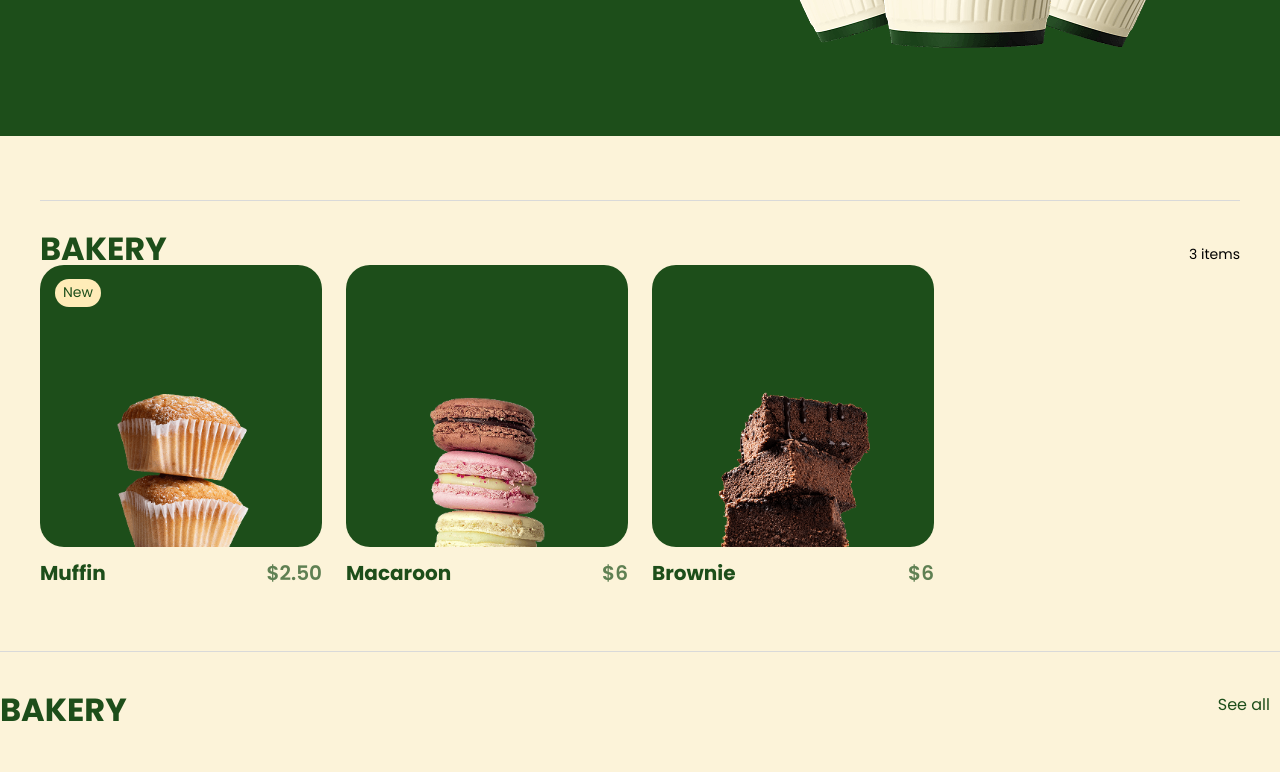
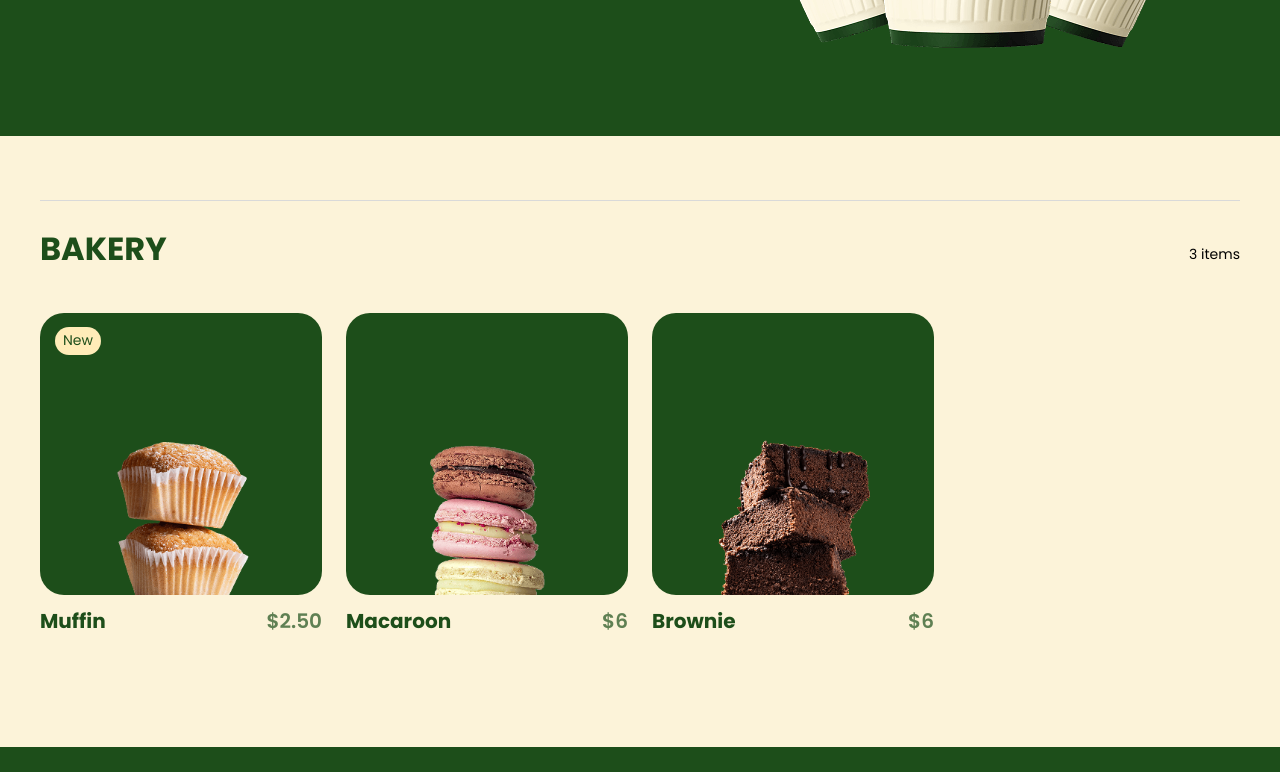
Before and after one commit to amelie-pierce/huu-thien-project-one, a Next.js app: page /menu/bakery in a window 1280 px wide. Shown: the part 500-1272 px from the top of the page. Built offline with nearby package versions, Linux system fonts and the light colour scheme.

Commit message:
feat: Using pagination in product list

```diff
--- a/src/app/(shop)/menu/[category]/category.module.scss
+++ b/src/app/(shop)/menu/[category]/category.module.scss
@@ -1,3 +1,10 @@
 .container {
   padding-block: spacing(64);
+  display: flex;
+  flex-direction: column;
+  gap: spacing(48);
+
+  @media screen and (min-width: 601px) and (max-width: 1024px) {
+    gap: spacing(24);
+  }
 }
--- a/src/app/(shop)/menu/[category]/page.tsx
+++ b/src/app/(shop)/menu/[category]/page.tsx
@@ -1,7 +1,6 @@
-import { Container, SectionHeading } from "@/components/ui";
+import { Container, Pagination, SectionHeading, clampPage } from "@/components/ui";
 import { getCategories, getCategory, getProducts } from "@/features/catalog/api";
 
-import { CategorySection } from "@/features/catalog/components/category-section/CategorySection";
 import { Hero } from "../../components/hero/Hero";
 import type { Metadata } from "next";
 import { ProductGrid } from "@/features/catalog/components/product-grid/ProductGrid";
@@ -32,22 +31,27 @@ export default async function CategoryPage({ params, searchParams }: Props) {
   if (!category) notFound();
 
   const first = await getProducts({ category: slug, page: 1 });
-  const page = Math.max(1, Math.min(Number(pageParam ?? 1), first.totalPages));
-  const { items, totalPages } = await getProducts({ category: slug, page });
+  const page = clampPage(pageParam, first.totalPages);
+  const { items, totalPages, total } = await getProducts({ category: slug, page });
   console.log({ items, totalPages });
 
   return (
     <>
       <Hero />
-      <Container className={s.container}>
+      <Container className={s.container} id="product-page">
         <SectionHeading
           title={category.name}
-          action={{ label: `${items.length} item${items.length !== 1 ? "s" : ""}` }}
+          action={{ label: `${total} item${total !== 1 ? 's' : ''}` }}
         />
         <ProductGrid products={items} variant="page" />
+        <div className={s.pagination}>
+          <Pagination
+            page={page}
+            total={totalPages}
+            getHref={(p) => `/menu/${category.slug}?page=${p}#product-page`}
+          />
+        </div>
       </Container>
-
-      <CategorySection category={category} />
     </>
   );
 }
--- a/src/features/catalog/api.ts
+++ b/src/features/catalog/api.ts
@@ -16,6 +16,7 @@ export async function getCategoriesPreview(limit = 6): Promise<Category[]> {
   return categories.map((category) => ({
     ...category,
     products: category.products.slice(0, limit),
+    total: category.products.length,
   }));
 }
 
--- a/src/features/catalog/components/category-section/CategorySection.tsx
+++ b/src/features/catalog/components/category-section/CategorySection.tsx
@@ -4,12 +4,13 @@ import { SectionHeading } from "@/components/ui";
 import s from "./category-section.module.scss";
 
 export function CategorySection({ category }: { category: Category }) {
+  console.log(category);
   return (
     <section id={category.slug} className={s.section} aria-labelledby={`${category.slug}-title`}>
       <SectionHeading
         id={`${category.slug}-title`}
         title={category.name}
-        action={{ label: "See all", href: `/menu/${category.slug}` }}
+        action={category.total > 6 ? { label: "See all", href: `/menu/${category.slug}` } : undefined }
       />
       <ProductGrid products={category.products} />
     </section>
--- a/src/features/catalog/types.ts
+++ b/src/features/catalog/types.ts
@@ -16,4 +16,5 @@ export type Category = {
   slug: string;
   name: string;
   products: Product[];
+  total: number;
 };
```
